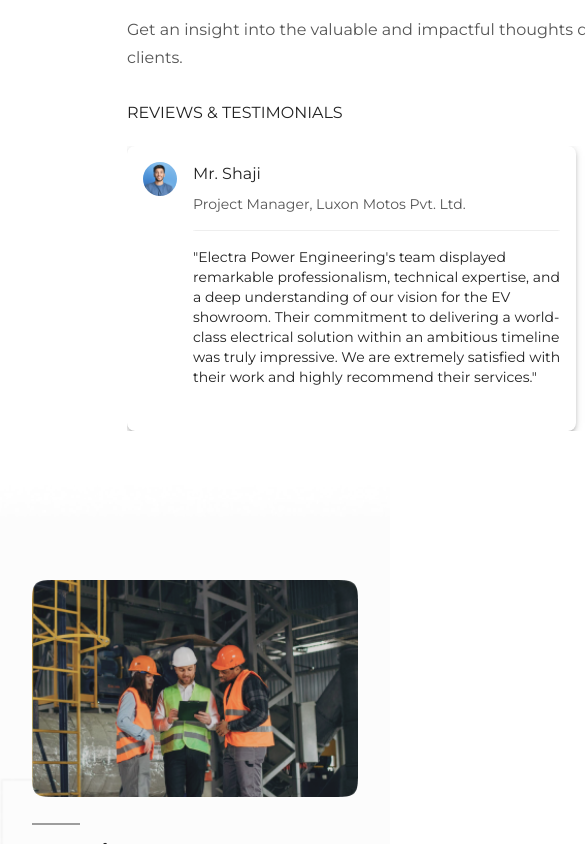
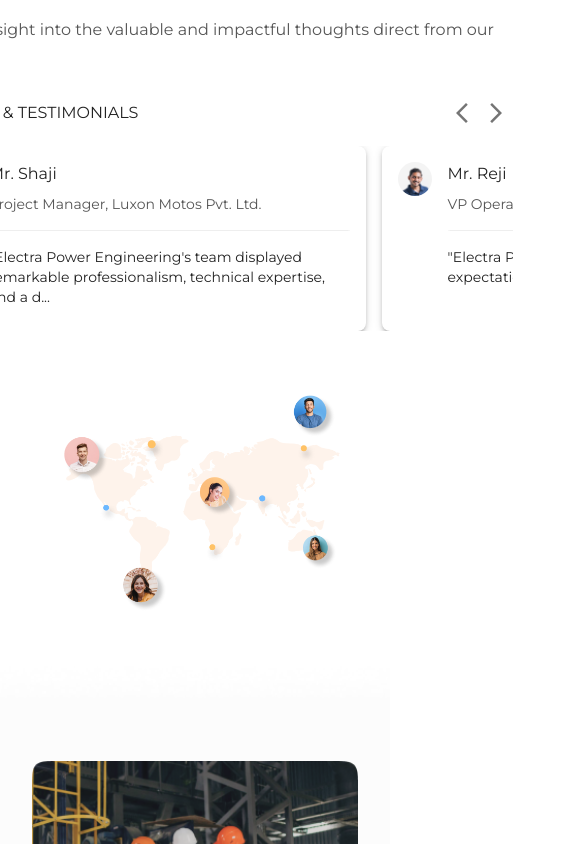
Before and after one commit to samstyles17/electra-webapp, a React (Vite) app: page / in a window 390 px wide. Shown: the part 8524-9368 px from the top of the page, 585 px wide, since content can reach past the window. Built offline with nearby package versions, Linux system fonts and the light colour scheme.

Commit message:
home testimonial- fix1

```diff
--- a/src/components/HomeTestimonials.jsx
+++ b/src/components/HomeTestimonials.jsx
@@ -70,9 +70,16 @@ const PowerfulInsights = () => {
   return (
     <ThemeProvider theme={theme}>
       <CssBaseline />
-    <Box sx={{ marginLeft: '95px', display: 'flex', padding: 4, alignItems: 'center' }}>
       <Box sx={{
-            position: 'relative',
+        padding: isMobile ? 4 : '4px 14px',
+        display: 'flex',
+        flexDirection: isMobile ? 'column' : 'row',
+        alignItems: 'center',
+        marginLeft: isMobile ? 2 : '30px',
+        gap: 4
+      }}>
+        {!isMobile && (
+          <Box sx={{
             flex: 1,
             display: 'flex',
             justifyContent: 'center',
@@ -82,18 +89,19 @@ const PowerfulInsights = () => {
               src={mapWithAvatars}
               alt="World Map with Avatars"
               style={{
-                width: '80%', // Adjust this value to make the image smaller
-                height: 'auto',
-                maxHeight: '100%',
+                width: '545.6px',
+                height: '403.44px',
                 objectFit: 'contain'
               }}
             />
           </Box>
-      <Box sx={{ flex: 1 }}>
+        )}
+
+        <Box sx={{ flex: 1 , marginLeft: '30px'}}>
           <Box
             sx={{
               display: 'inline-block',
-            backgroundColor: '#E6F0FF', // Very light shade of blue
+              backgroundColor: '#F7F7F7',
               borderRadius: '20px',
               padding: '4px 12px',
               marginBottom: 1
@@ -101,7 +109,7 @@ const PowerfulInsights = () => {
           >
             <Typography
               variant="subtitle2"
-            sx={{ color: '#0000FF' }}
+              sx={{ color: '#2489DE' }}
             >
               ELECTRA POWER ENGINEERING COMMUNITY
             </Typography>
@@ -114,7 +122,7 @@ const PowerfulInsights = () => {
           </Typography>
 
           <Box sx={{ display: 'flex', justifyContent: 'space-between', alignItems: 'center', mb: 2 }}>
-          <Typography  className="montserrat-regular">REVIEWS & TESTIMONIALS</Typography>
+            <Typography className="montserrat-regular">REVIEWS & TESTIMONIALS</Typography>
             <Box>
               <IconButton size="small" onClick={handlePrev}><ArrowBackIosNewIcon /></IconButton>
               <IconButton size="small" onClick={handleNext}><ArrowForwardIosIcon /></IconButton>
@@ -137,16 +145,42 @@ const PowerfulInsights = () => {
                 <CardContent sx={{ display: 'flex', gap: 2 }}>
                   <Avatar src={testimonial.image} sx={{ width: 34, height: 34 }} />
                   <Box sx={{ display: 'flex', flexDirection: 'column', gap: 1 }}>
-                  <Typography  className="montserrat-regular">{testimonial.name}</Typography>
-                  <Typography variant="body2" sx={{ color: '#555', }} className="montserrat-regular">{testimonial.position}</Typography>
+                    <Typography className="montserrat-regular">{testimonial.name}</Typography>
+                    <Typography variant="body2" sx={{ color: '#555' }} className="montserrat-regular">{testimonial.position}</Typography>
                     <img src={cardDivider} alt="Divider" style={{ width: '100%', height: 'auto', margin: '8px 0' }} />
-                  <Typography variant="body2" className="montserrat-regular">{testimonial.text}</Typography>
+                    <Typography variant="body2" className="montserrat-regular">
+                      {isMobile
+                        ? testimonial.text.slice(0, 100) + '...'
+                        : testimonial.text}
+                    </Typography>
                   </Box>
                 </CardContent>
               </Card>
             ))}
           </Box>
         </Box>
+
+        {isMobile && (
+          <Box sx={{
+            marginTop: 4,
+            display: 'flex',
+            justifyContent: 'center',
+            alignItems: 'center',
+            width: '100%'
+          }}>
+            <img
+              src={mapWithAvatars}
+              alt="World Map with Avatars"
+              style={{
+                width: '100%',
+                maxWidth: '545.6px',
+                height: 'auto',
+                maxHeight: '403.44px',
+                objectFit: 'contain'
+              }}
+            />
+          </Box>
+        )}
       </Box>
     </ThemeProvider>
   );
```
Lines whose indentation alone changed are shown as unchanged.
